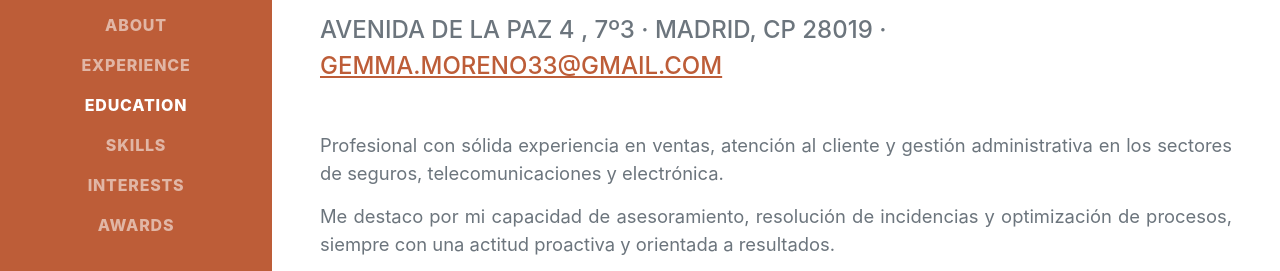
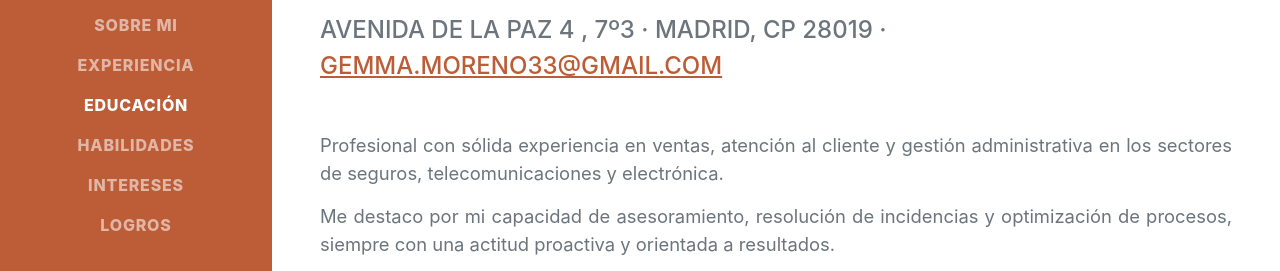
Before and after one commit to Gemma1313/cv-nuevo, a plain HTML site: page GEMMA-BRACEROS---CV/startbootstrap-resume-gh-pages/index.html in a window 1280 px wide. Shown: the part 356-627 px from the top of the page. Drawn offline with nearby package versions, Linux system fonts and the light colour scheme; a web font is replaced by a local one.

Commit message:
Update index.html

```diff
--- a/GEMMA-BRACEROS---CV/startbootstrap-resume-gh-pages/index.html
+++ b/GEMMA-BRACEROS---CV/startbootstrap-resume-gh-pages/index.html
@@ -25,12 +25,12 @@
             <button class="navbar-toggler" type="button" data-bs-toggle="collapse" data-bs-target="#navbarResponsive" aria-controls="navbarResponsive" aria-expanded="false" aria-label="Toggle navigation"><span class="navbar-toggler-icon"></span></button>
             <div class="collapse navbar-collapse" id="navbarResponsive">
                 <ul class="navbar-nav">
-                    <li class="nav-item"><a class="nav-link js-scroll-trigger" href="#about">About</a></li>
-                    <li class="nav-item"><a class="nav-link js-scroll-trigger" href="#experience">Experience</a></li>
-                    <li class="nav-item"><a class="nav-link js-scroll-trigger" href="#education">Education</a></li>
-                    <li class="nav-item"><a class="nav-link js-scroll-trigger" href="#skills">Skills</a></li>
-                    <li class="nav-item"><a class="nav-link js-scroll-trigger" href="#interests">Interests</a></li>
-                    <li class="nav-item"><a class="nav-link js-scroll-trigger" href="#awards">Awards</a></li>
+                    <li class="nav-item"><a class="nav-link js-scroll-trigger" href="#about">Sobre mi</a></li>
+                    <li class="nav-item"><a class="nav-link js-scroll-trigger" href="#experience">Experiencia</a></li>
+                    <li class="nav-item"><a class="nav-link js-scroll-trigger" href="#education">Educación</a></li>
+                    <li class="nav-item"><a class="nav-link js-scroll-trigger" href="#skills">Habilidades</a></li>
+                    <li class="nav-item"><a class="nav-link js-scroll-trigger" href="#interests">Intereses</a></li>
+                    <li class="nav-item"><a class="nav-link js-scroll-trigger" href="#awards">Logros</a></li>
                 </ul>
             </div>
         </nav>
```
